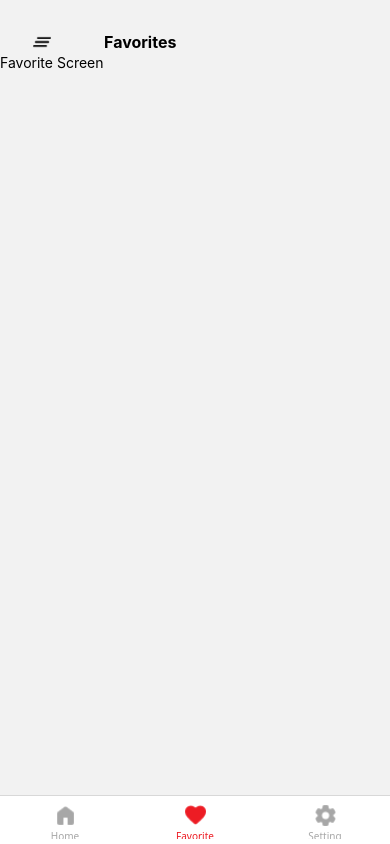
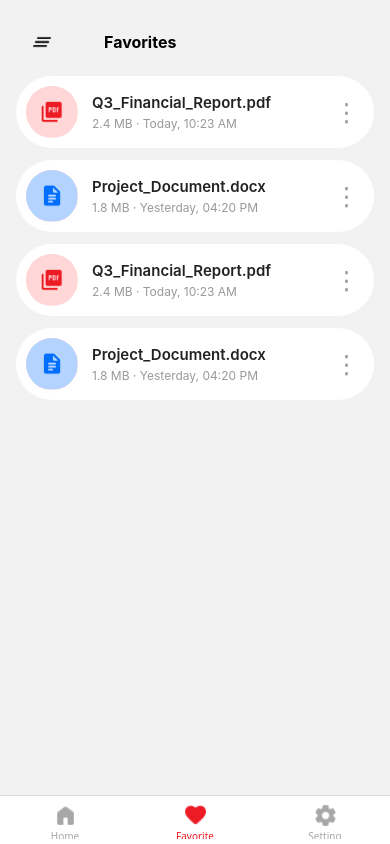
Before and after one commit to aj96dude-max/All-Document-Reader, a React Native app: screen /Favorite in a window 390 px wide. Built offline with nearby package versions, Linux system fonts and the light colour scheme.

Commit message:
design favorite screen

```diff
--- a/src/components/ui/FileListItem.tsx
+++ b/src/components/ui/FileListItem.tsx
@@ -72,9 +72,10 @@ const styles = StyleSheet.create({
   },
 
   icon: {
-    width: 22,
-    height: 22,
+    width: 52,
+    height: 52,
     resizeMode: "contain",
+    borderRadius: 100,
   },
 
   details: {
--- a/src/screens/FavoriteScreen.tsx
+++ b/src/screens/FavoriteScreen.tsx
@@ -1,12 +1,61 @@
-import React from 'react'
-import { Text, View } from 'react-native'
+import React from 'react';
+import { StyleSheet, Text, View } from 'react-native';
+import FileListItem from '../components/ui/FileListItem';
 
 const FavoriteScreen = () => {
+  const files = [
+    {
+      id: 1,
+      name: 'Q3_Financial_Report.pdf',
+      size: '2.4 MB',
+      date: 'Today',
+      time: '10:23 AM',
+      icon: require('../../Assets/home/pdf.png'),
+    },
+    {
+      id: 2,
+      name: 'Project_Document.docx',
+      size: '1.8 MB',
+      date: 'Yesterday',
+      time: '04:20 PM',
+      icon: require('../../Assets/home/word.png'),
+    },
+    {
+      id: 3,
+      name: 'Q3_Financial_Report.pdf',
+      size: '2.4 MB',
+      date: 'Today',
+      time: '10:23 AM',
+      icon: require('../../Assets/home/pdf.png'),
+    },
+    {
+      id: 4,
+      name: 'Project_Document.docx',
+      size: '1.8 MB',
+      date: 'Yesterday',
+      time: '04:20 PM',
+      icon: require('../../Assets/home/word.png'),
+    },
+  ];
+
   return (
-    <View>
-        <Text>Favorite Screen</Text>
+    <View style={styles.container}>
+      {files.map(file => (
+        <FileListItem
+          key={file.id}
+          {...file}
+          onPress={() => console.log(file.name)}
+        />
+      ))}
     </View>
-  )
-}
+  );
+};
 
-export default FavoriteScreen
+const styles = StyleSheet.create({
+  container: {
+    paddingHorizontal: 16,
+    marginTop: 16,
+  },
+});
+
+export default FavoriteScreen;
```
